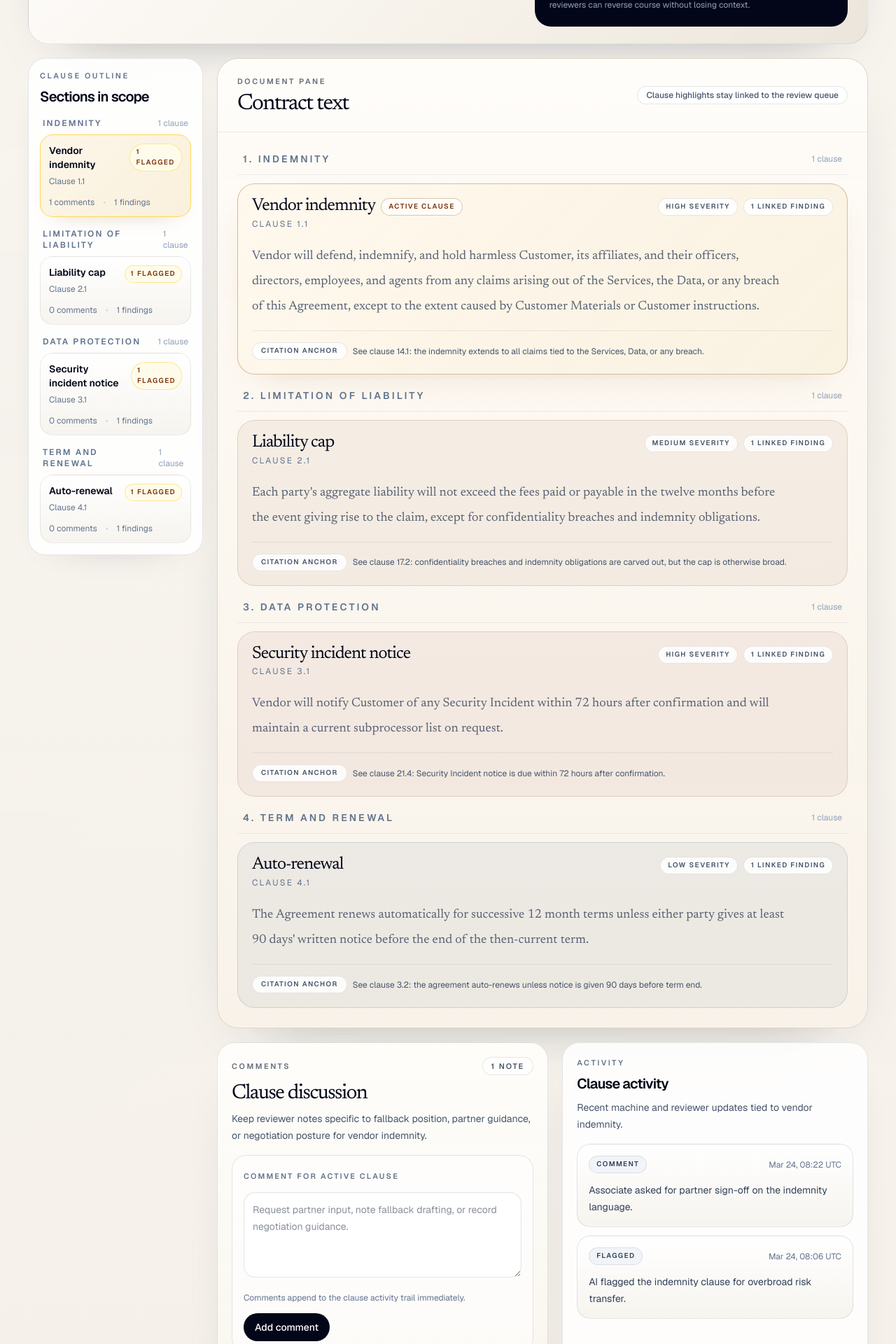
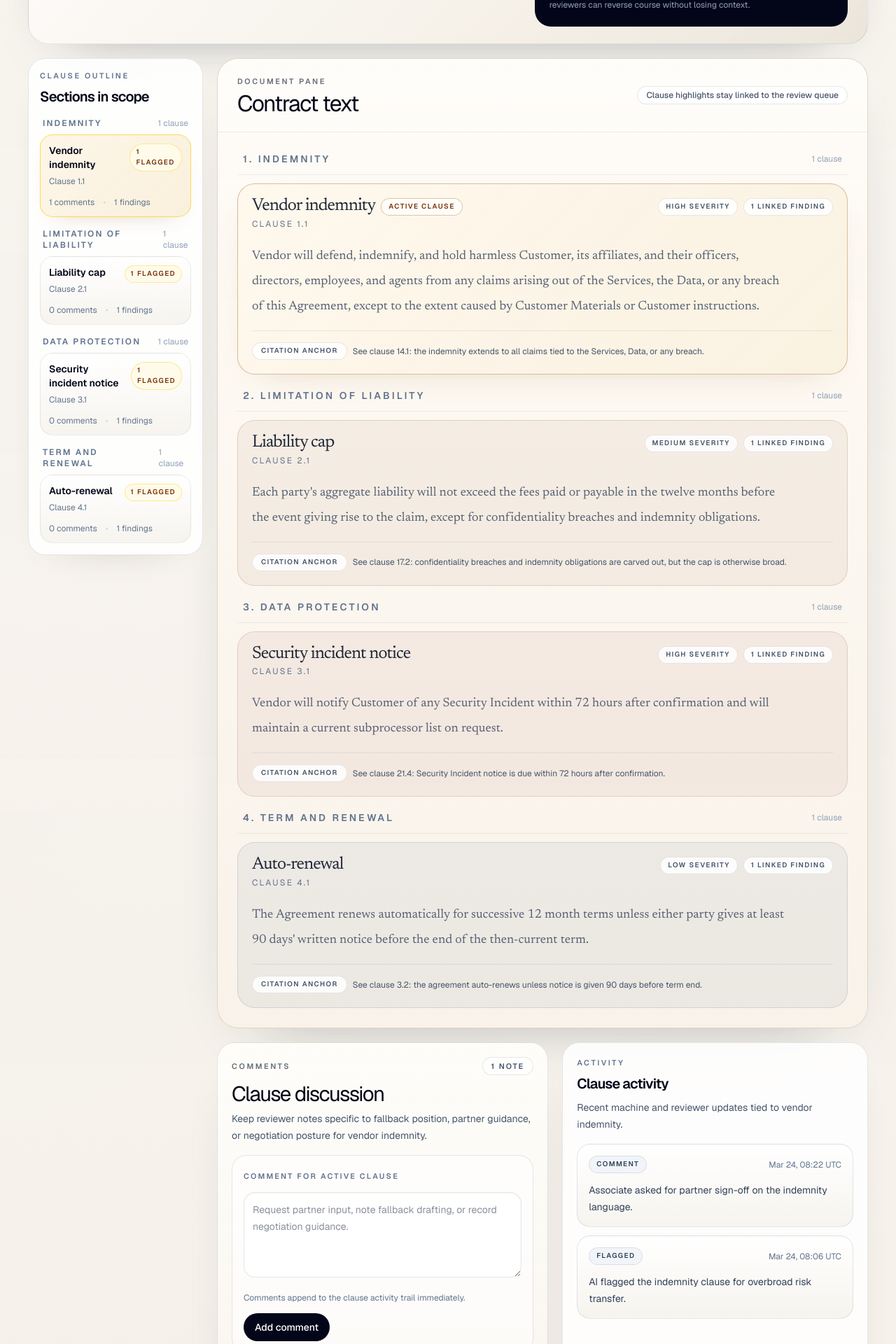
Before and after one commit to alexcatdad/probable-octo-tribble, a Next.js app: page /matters/matter-acme-v-omnicore/review in a window 1280 px wide. Shown: the part 440-2360 px from the top of the page at 70% size. Built offline with nearby package versions, Linux system fonts and the light colour scheme.

Commit message:
style: confine serif to document surfaces

```diff
--- a/app/globals.css
+++ b/app/globals.css
@@ -9,7 +9,7 @@
   --color-foreground: var(--foreground);
   --font-sans: var(--font-geist-sans);
   --font-mono: var(--font-geist-mono);
-  --font-heading: var(--font-newsreader);
+  --font-heading: var(--font-geist-sans);
   --color-sidebar-ring: var(--sidebar-ring);
   --color-sidebar-border: var(--sidebar-border);
   --color-sidebar-accent-foreground: var(--sidebar-accent-foreground);
--- a/components/review/document-pane.tsx
+++ b/components/review/document-pane.tsx
@@ -42,7 +42,7 @@ export function DocumentPane({
             <p className="section-kicker">
               Document pane
             </p>
-            <h2 className="mt-2 font-heading text-[2rem] leading-none tracking-[-0.05em] text-slate-950">
+            <h2 className="mt-2 text-[2rem] leading-none tracking-[-0.05em] text-slate-950">
               Contract text
             </h2>
           </div>
@@ -97,7 +97,7 @@ export function DocumentPane({
                     <div className="flex flex-wrap items-start justify-between gap-3">
                       <div className="space-y-1">
                         <div className="flex flex-wrap items-center gap-2">
-                          <h4 className="font-heading text-[1.45rem] leading-none tracking-[-0.04em] text-slate-950 sm:text-[1.55rem]">
+                          <h4 className="document-type text-[1.45rem] leading-none tracking-[-0.04em] text-slate-950 sm:text-[1.55rem]">
                             {clause.title}
                           </h4>
                           {isSelected ? (
```
